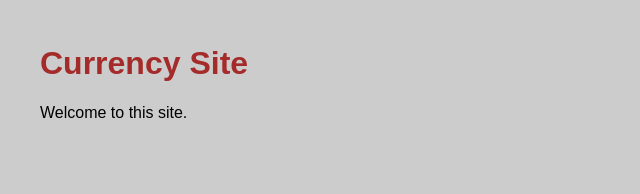
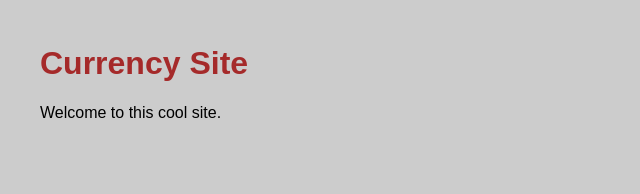
Before and after one commit to Orosia-Team/currency-frontend, a React (Vite) app: page / in a window 1280 px wide. Shown: the top 194 px of the page, without its empty margins (0-640 px from the left). Built offline with nearby package versions, Linux system fonts and the light colour scheme.

Commit message:
added word

```diff
--- a/src/App.tsx
+++ b/src/App.tsx
@@ -3,7 +3,7 @@ function App() {
   return (
     <>
     <h1>Currency Site</h1>
-    <p>Welcome to this site.</p>
+    <p>Welcome to this cool site.</p>
     </>
   )
 }
```
